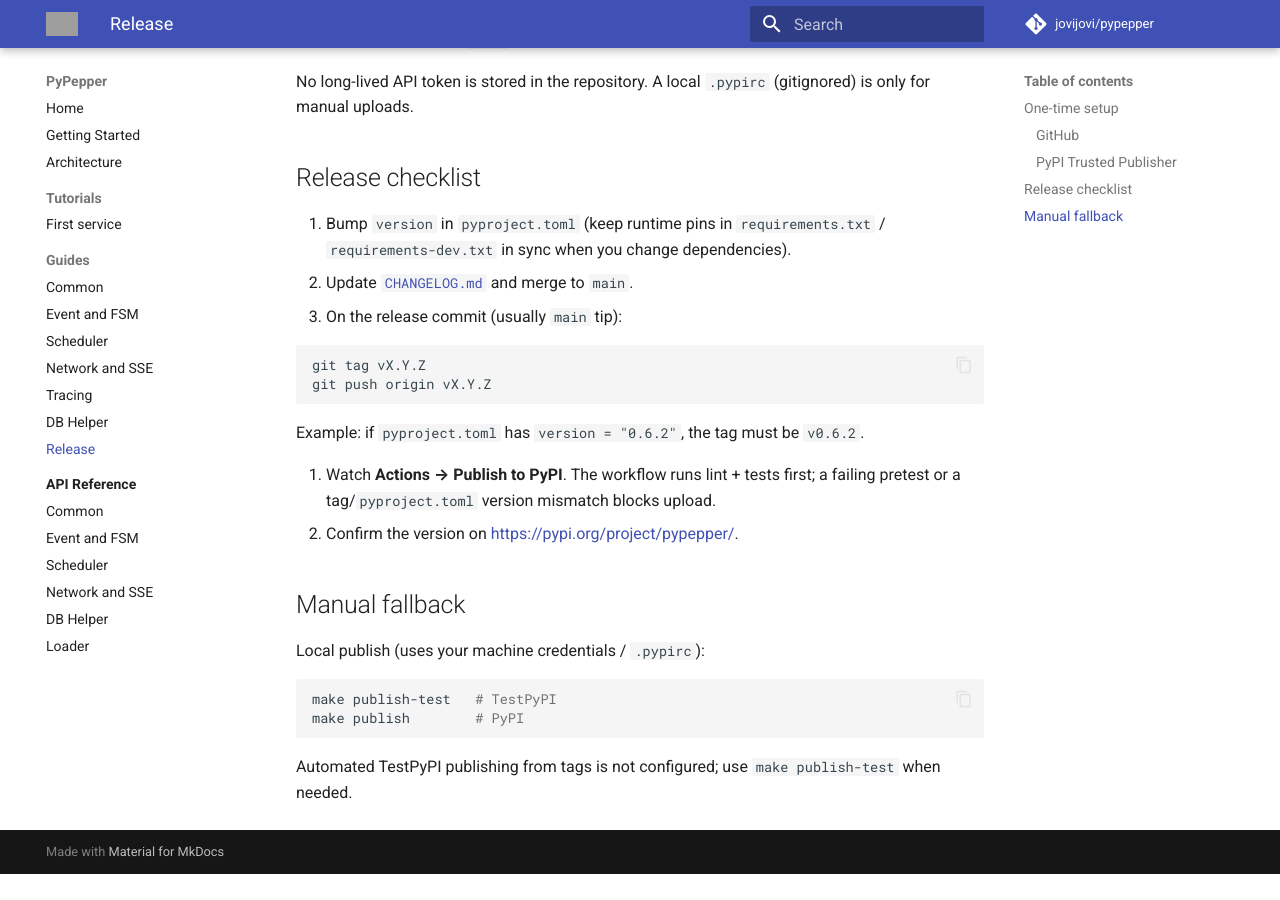
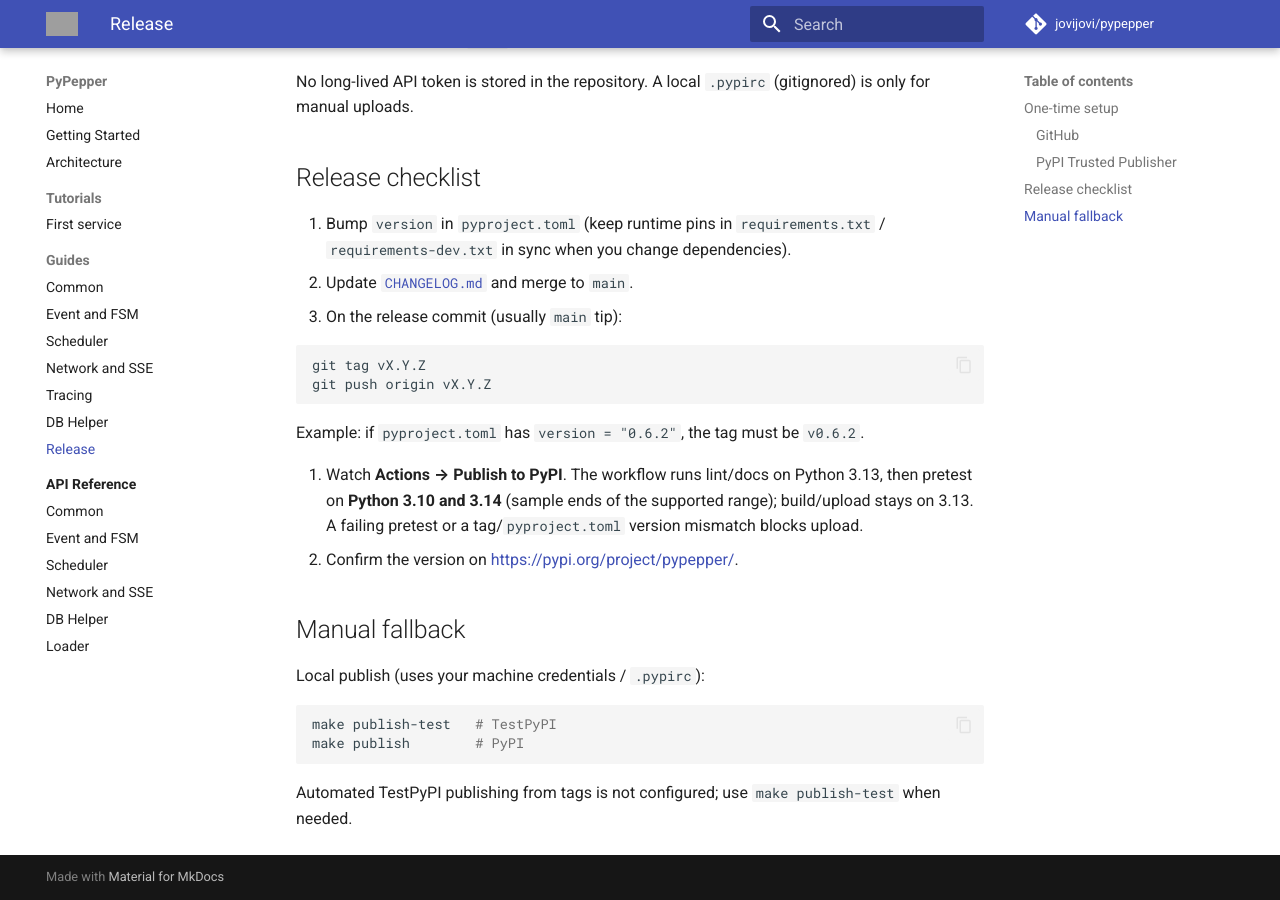
Before and after one commit to jovijovi/pypepper, an MkDocs documentation site: the page built from docs/guides/release.md, in a window 1280 px wide and 900 px high, scrolled down 737 px. Built offline with MkDocs 1.6.1 and Material for MkDocs 9.7.7, drawn with Linux system fonts in a browser that asks for light colours; comment, search, counter and statistics services are not loaded; before the commit the page ends 1611 px from its top, so only the background shows below that; grey boxes are pictures that could not be loaded.

Commit message:
ci(publish): sample pretest on Python 3.10 and 3.14
Cover supported-range ends on tag publish without a full five-version matrix; lint/docs and build stay on 3.13.

```diff
--- a/docs/guides/release.md
+++ b/docs/guides/release.md
@@ -36,7 +36,7 @@ git push origin vX.Y.Z
 
 Example: if `pyproject.toml` has `version = "0.6.2"`, the tag must be `v0.6.2`.
 
-4. Watch **Actions → Publish to PyPI**. The workflow runs lint + tests first; a failing pretest or a tag/`pyproject.toml` version mismatch blocks upload.
+4. Watch **Actions → Publish to PyPI**. The workflow runs lint/docs on Python 3.13, then pretest on **Python 3.10 and 3.14** (sample ends of the supported range); build/upload stays on 3.13. A failing pretest or a tag/`pyproject.toml` version mismatch blocks upload.
 5. Confirm the version on [https://pypi.org/project/pypepper/](https://pypi.org/project/pypepper/).
 
 ## Manual fallback
```
Also changed, not shown: CHANGELOG.md (+1 -0 lines), 1 other file.
